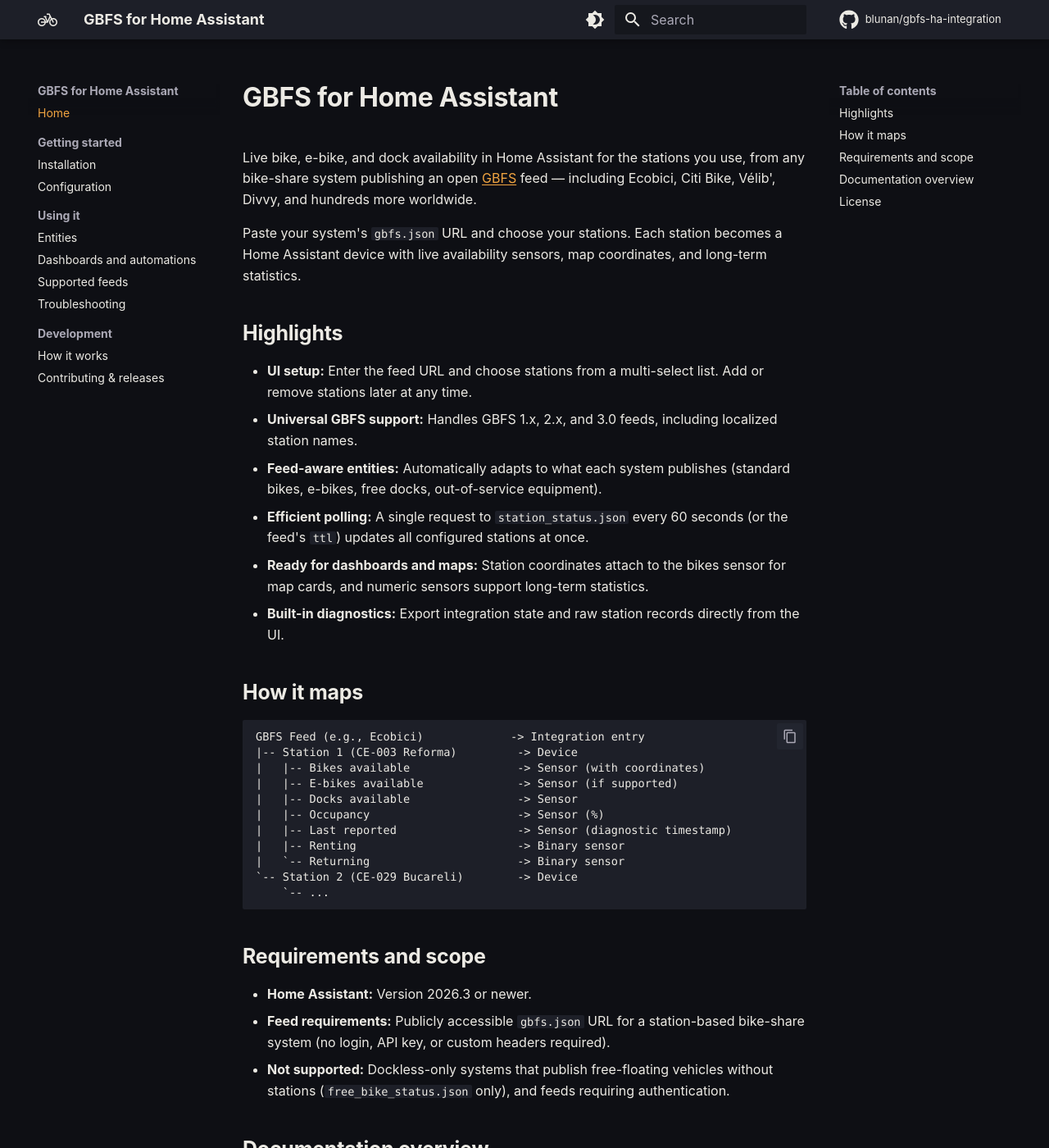
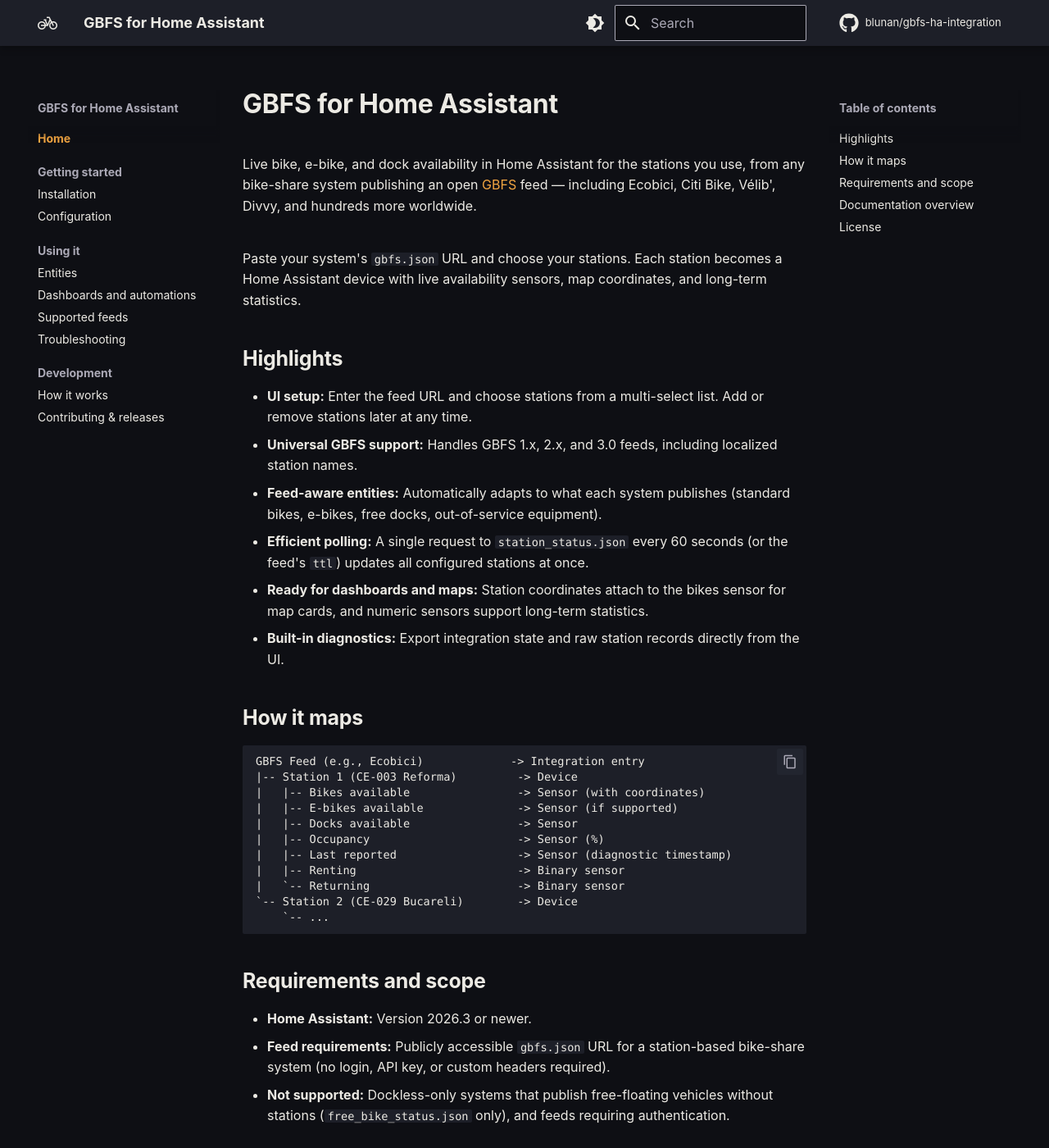
Before and after one commit to blunan/gbfs-ha-integration, an MkDocs documentation site: the page built from docs/index.md, in a window 1280 px wide and 1400 px high. Shown: the whole window at 82% size. Built offline with MkDocs 1.6.1 and Material for MkDocs 9.7.7, drawn with Linux system fonts in a browser that asks for light colours; some web fonts are replaced; comment, search, counter and statistics services are not loaded.

Commit message:
docs: update vendored brand theme
Sync blunan-brand.css with the upstream theme: colored strings, numbers and constants in code, a 2px solid Amber focus ring, higher-contrast muted controls, bold current nav items, and 44px minimum targets.

```diff
--- a/docs/stylesheets/blunan-brand.css
+++ b/docs/stylesheets/blunan-brand.css
@@ -64,10 +64,10 @@
   --md-code-hl-operator-color: var(--brand-text-muted);
   --md-code-hl-punctuation-color: var(--brand-text-muted);
   --md-code-hl-variable-color: var(--brand-text-muted);
+  --md-code-hl-string-color: var(--brand-success);
+  --md-code-hl-number-color: var(--brand-accent-2);
+  --md-code-hl-constant-color: var(--brand-accent-2);
   --md-code-hl-name-color: var(--brand-text);
-  --md-code-hl-string-color: var(--brand-text);
-  --md-code-hl-number-color: var(--brand-text);
-  --md-code-hl-constant-color: var(--brand-text);
   --md-code-hl-function-color: var(--brand-text);
   --md-typeset-table-color: var(--brand-border);
   --md-footer-fg-color: var(--brand-text);
@@ -95,9 +95,15 @@
 [data-md-color-scheme="default"][data-md-color-accent="custom"],
 [data-md-color-scheme="slate"][data-md-color-accent="custom"] {
   --md-accent-fg-color: var(--brand-accent-2);
-  --md-accent-fg-color--transparent: color-mix(in srgb, var(--brand-accent-2) 10%, transparent);
+  --md-accent-fg-color--transparent: color-mix(in srgb, var(--brand-accent-2) 5%, transparent);
   --md-accent-bg-color: var(--brand-on-accent);
   --md-accent-bg-color--light: color-mix(in srgb, var(--brand-on-accent) 70%, transparent);
+}
+
+/* Literal constants (true, false, null) read as values: Material binds `.kc` to the name color */
+
+.md-typeset .highlight .kc {
+  color: var(--md-code-hl-number-color);
 }
 
 /* Calm header: raised surface instead of the classic variant's primary-colored bar */
@@ -125,13 +131,6 @@
   color: var(--brand-text);
 }
 
-/* Links in running text are underlined, so color is never the only cue */
-
-.md-typeset a:not(.headerlink) {
-  text-decoration: underline;
-  text-underline-offset: 0.15em;
-}
-
 /* Controls the generators draw at low contrast: muted text, Ultraviolet or Amber on hover and focus */
 
 .md-typeset .headerlink {
@@ -157,11 +156,211 @@
   opacity: 1;
 }
 
-/* Focus: Amber, as on the site. `body[…]` outranks Material's `.md-typeset a.focus-visible` (polyfill class). */
+/* Focus: Amber, as on the site, as a 2px solid ring (WCAG 2.4.13; the generators draw a 1px `auto` outline).
+   `body[…]` outranks Material's `.md-typeset a.focus-visible` (polyfill class) and the toggle label's `auto` style. */
 
 body[data-md-color-scheme] :focus-visible,
-body[data-md-color-scheme] .focus-visible {
+body[data-md-color-scheme] .focus-visible,
+body[data-md-color-scheme] .md-option.focus-visible + label {
   outline-color: var(--brand-focus);
+  outline-style: solid;
+  outline-width: 2px;
+}
+
+/* Contrast (1.4.6): Material dims these to 70–75% or 12–32% tints, below 7:1 for text and 3:1 for icons */
+
+.md-source__facts {
+  opacity: 1;
+  color: var(--brand-text-muted);
+}
+
+.md-header__button:hover,
+.md-source:hover,
+.md-search__icon:hover,
+.md-footer__link:focus,
+.md-footer__link:hover,
+.md-banner__button:hover {
+  opacity: 1;
+}
+
+.md-tabs__link {
+  opacity: 1;
+  color: var(--brand-text-muted);
+}
+
+.md-tabs__item--active .md-tabs__link,
+.md-tabs__link:hover,
+.md-tabs__link:focus {
+  color: var(--brand-text);
+}
+
+.md-search__suggest,
+.md-typeset .md-content__button,
+.md-clipboard,
+.md-pagination__link svg {
+  color: var(--brand-text-muted);
+}
+
+.md-typeset .md-author--more {
+  background-color: var(--brand-raised);
+  color: var(--brand-text-muted);
+}
+
+.md-typeset .md-tag-icon::before,
+.md-annotation__index::after,
+.md-typeset .md-annotation-list li::before {
+  background-color: var(--brand-text-muted);
+}
+
+/* Hovered code links keep the code surface: Ultraviolet over any tint of it falls below 7:1 */
+
+.md-typeset a:focus code,
+.md-typeset a:hover code,
+.md-clipboard--inline:focus code,
+.md-clipboard--inline:hover code,
+.md-nav__link[for]:focus code,
+.md-nav__link[for]:hover code,
+.md-nav__link[href]:focus code,
+.md-nav__link[href]:hover code {
+  background-color: var(--md-code-bg-color);
+}
+
+/* Search field (desktop): the page background with a muted ring, instead of a translucent black or white wash */
+
+@media screen and (min-width: 60em) {
+  .md-search__form,
+  .md-search__form:hover {
+    background-color: var(--brand-bg);
+    box-shadow: inset 0 0 0 1px var(--brand-text-muted);
+  }
+}
+
+/* Current page and section (1.4.1): bold as well as Amber, so color is never the only cue */
+
+.md-nav__item--active > .md-nav__link,
+.md-nav__link--active,
+.md-tabs__item--active .md-tabs__link {
+  font-weight: 700;
+}
+
+/* Targets (2.5.5): at least 44 × 44 CSS px (2.2rem at Material's smallest root size) */
+
+.md-header__button,
+.md-header__button.md-logo {
+  margin: .1rem;
+  padding: .5rem;
+}
+
+@media screen and (min-width: 60em) {
+  .md-search__form {
+    height: 2.2rem;
+  }
+
+  .md-search__icon[for="__search"],
+  .md-search__options {
+    top: .5rem;
+  }
+}
+
+.md-search__options > .md-icon {
+  position: relative;
+}
+
+.md-search__icon::after {
+  content: "";
+  position: absolute;
+  inset: -.5rem;
+}
+
+.md-code__button {
+  position: relative;
+}
+
+.md-code__button::before {
+  content: "";
+  position: absolute;
+  top: calc(50% - 2.2rem / 2);
+  left: calc(50% - 2.2rem / 2);
+  width: 2.2rem;
+  height: 2.2rem;
+}
+
+.md-nav__link {
+  box-sizing: border-box;
+  min-height: 1.2rem;
+  margin-top: .15rem;
+  align-items: center;
+}
+
+@media screen and (min-width: 76.25em) {
+  .md-nav__title {
+    display: flex;
+    align-items: center;
+    min-height: 2.2rem;
+  }
+}
+
+.md-typeset .tabbed-labels > label {
+  box-sizing: border-box;
+  display: flex;
+  align-items: center;
+  min-height: 2.2rem;
+}
+
+.md-typeset .tabbed-labels > label > [href]:first-child {
+  display: flex;
+  align-items: center;
+  min-height: 2.2rem;
+}
+
+[dir] .md-typeset details > summary {
+  padding-top: .6rem;
+  padding-bottom: .6rem;
+}
+
+[dir] .md-typeset details > summary::before,
+[dir] .md-typeset details > summary::after {
+  top: .6rem;
+}
+
+.md-typeset .tabbed-button {
+  position: relative;
+}
+
+.md-typeset .tabbed-button::before {
+  content: "";
+  position: absolute;
+  inset: calc((.9rem - 2.2rem) / 2);
+}
+
+.md-top {
+  padding-block: .5rem;
+}
+
+/* A table cell's only link reaches 44 px by taking over the cell's padding: the padding enlarges what it hit-tests,
+   the matching negative margin keeps its layout box, so rows keep Material's height and sentences don't move. */
+
+.md-typeset table:not([class]) :is(td, th) > a:only-child {
+  display: inline-block;
+  box-sizing: border-box;
+  min-width: 2.2rem;
+  margin: -.9375em -1.25em;
+  padding: .9375em 1.25em;
+}
+
+/* Image links are not inside a sentence: no inline exception */
+
+.md-typeset a:has(> img:only-child) {
+  display: inline-flex;
+  align-items: center;
+  min-width: 2.2rem;
+  min-height: 2.2rem;
+}
+
+/* Text blocks (1.4.8): a blank line 1.5× the 1.6 line height between paragraphs. Line length is met by reflow (G204). */
+
+.md-typeset p:not(.admonition-title) + p {
+  margin-top: 2.4em;
 }
 
 /* Callouts: status colors; 10% box tint (the modern variant tints boxes) and a 12% title tint */
```
